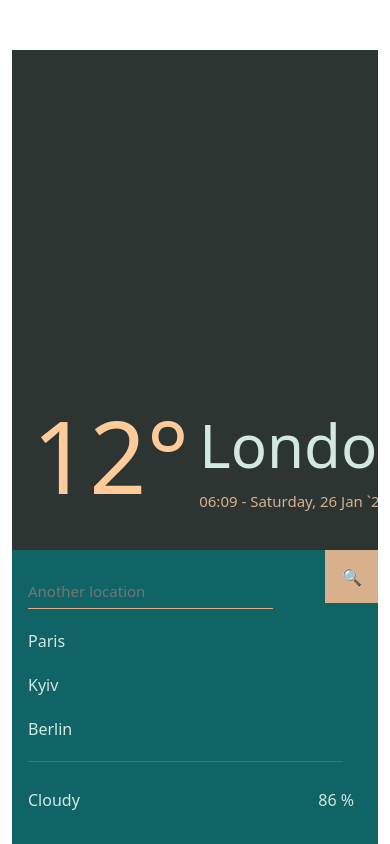
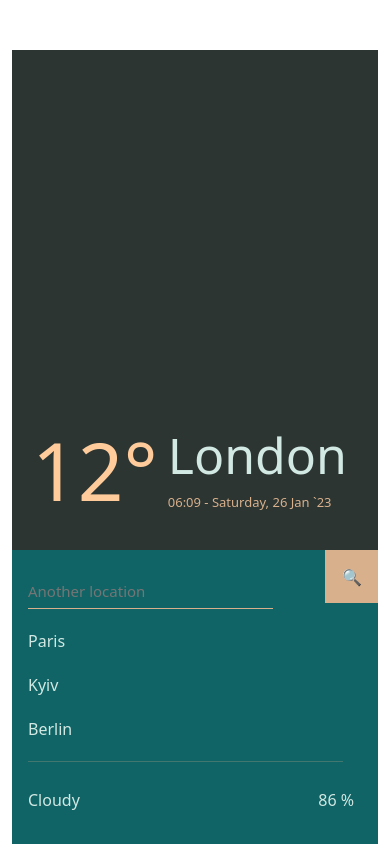
Before and after one commit to AnastasiiaPiatak/Weather-App-React-, a React (Create React App) app: page / in a window 390 px wide. Shown: the top 844 px of the page. Built offline with nearby package versions, Linux system fonts and the light colour scheme.

Commit message:
Added responsive inscriptions

```diff
--- a/src/App.css
+++ b/src/App.css
@@ -71,11 +71,10 @@ body {
   background-color: #106466;
   padding-left: 25px;
 }
-.addition__container{
+.addition__container {
   width: 100%;
   padding: 20px 20px;
 }
-
 
 .addition__search {
   position: relative;
@@ -146,3 +145,16 @@ body {
   text-decoration: underline;
   color: #106466;
 }
+
+@media (max-width: 400px) {
+  .main__containerTemperature {
+    font-size: 80px;
+  }
+  .main__containerInfo-city{
+    font-size: 50px;
+  }
+
+  .main__containerInfo-date {
+    font-size: 13px;
+  }
+}
```
